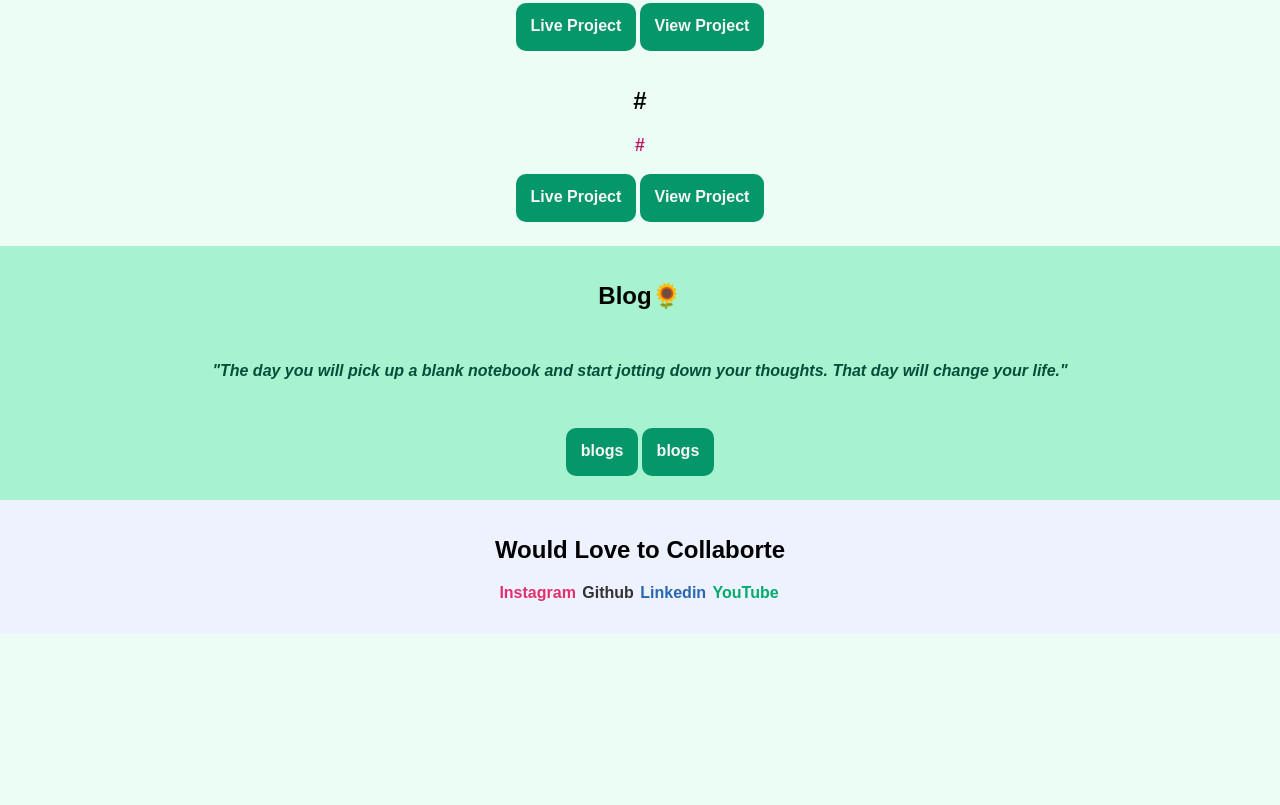
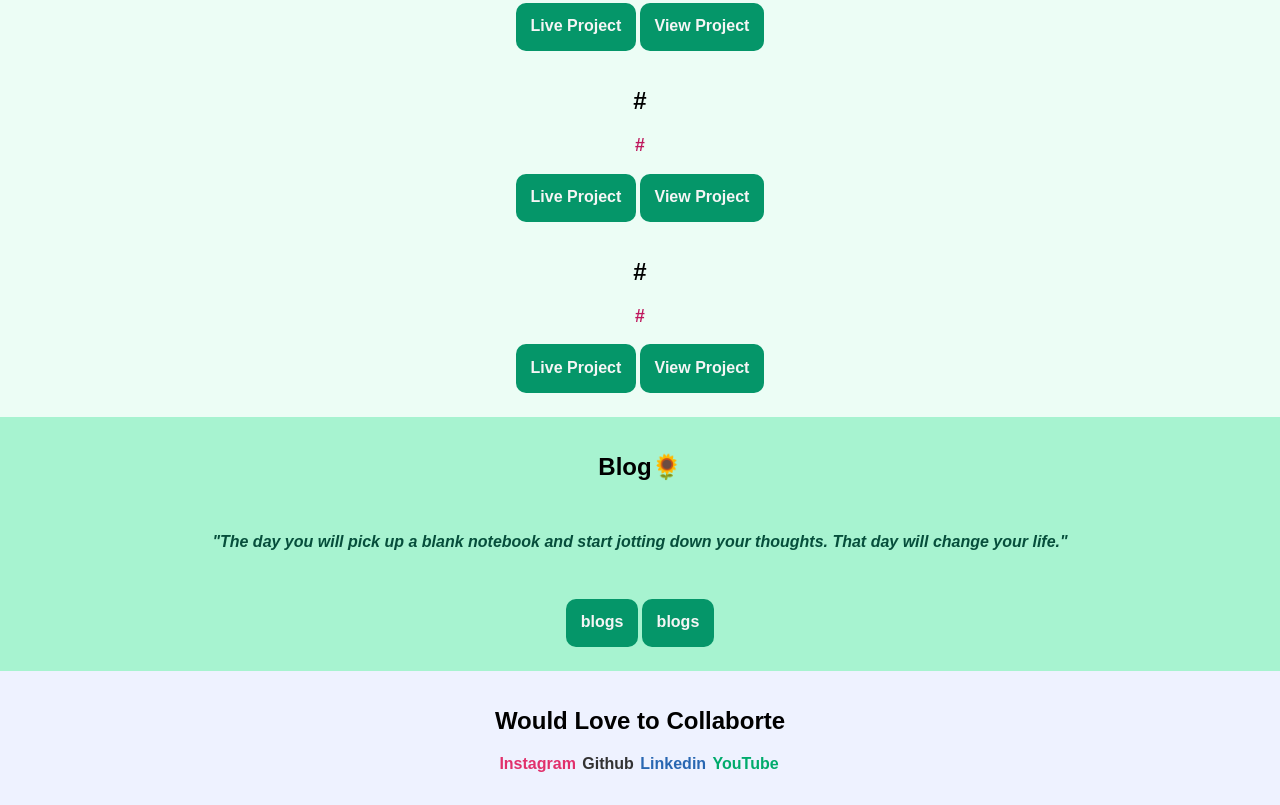
Before and after one commit to Raghav10026/Portfolio, a plain HTML site: page index.html in a window 1280 px wide. Shown: the part 1691-2496 px from the top of the page. Before the commit the page ends 2325 px from the top, so only its background shows below. Drawn offline with Linux system fonts and the light colour scheme; a web font is replaced by a local one.

Commit message:
added: project

```diff
--- a/index.html
+++ b/index.html
@@ -70,6 +70,12 @@
                 <a href="#" target=_blank><button type="button">Live Project</button></a>
                 <a href="#" target=_blank><button type="button">View Project</button></a>
             </div>
+            <div class="project-four">
+                <h1>#</h1>
+                <p><strong>#</strong></p>
+                <a href="#" target=_blank><button type="button">Live Project</button></a>
+                <a href="#" target=_blank><button type="button">View Project</button></a>
+            </div>
         </div>
     </section>
     <section class="blogs" id="blog">
```
